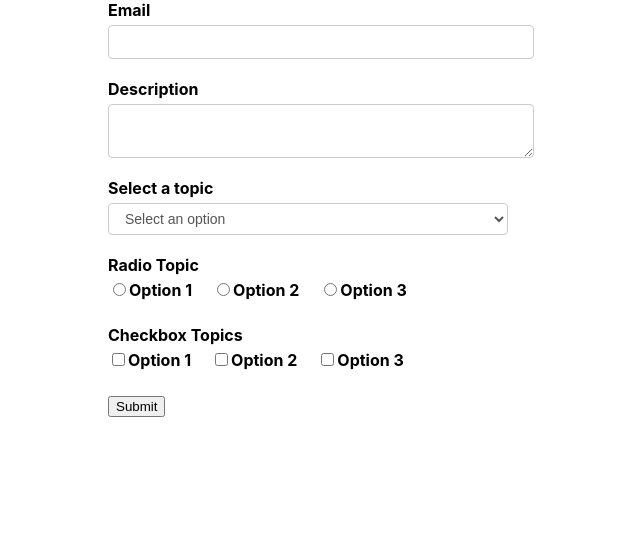
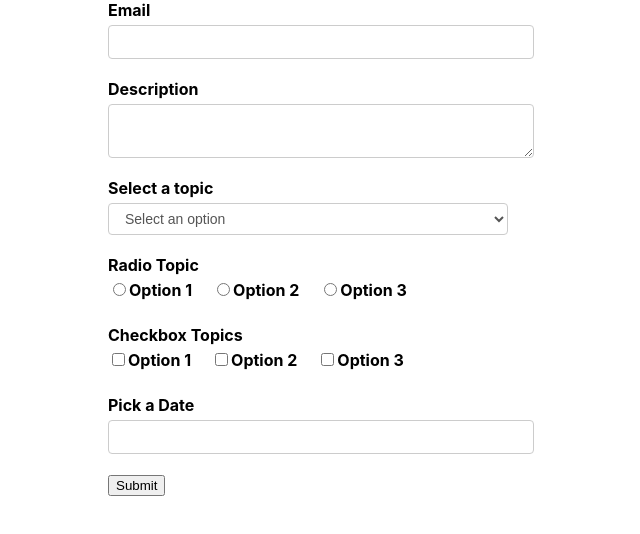
Before and after one commit to spawn57/learning-formik, a React (Create React App) app: page / in a window 1280 px wide. Shown: the top 534 px of the page, without its empty margins (319-959 px from the left). Built offline with nearby package versions, Linux system fonts and the light colour scheme.

Commit message:
added date picker

```diff
--- a/package.json
+++ b/package.json
@@ -8,6 +8,7 @@
     "@testing-library/user-event": "^13.5.0",
     "formik": "^2.2.9",
     "react": "^18.2.0",
+    "react-datepicker": "^4.11.0",
     "react-dom": "^18.2.0",
     "react-scripts": "5.0.1",
     "web-vitals": "^2.1.4",
--- /dev/null
+++ b/src/components/DatePicker.js
@@ -0,0 +1,32 @@
+import React from "react";
+import DateView from "react-datepicker";
+import "react-datepicker/dist/react-datepicker.css";
+import { Field, ErrorMessage } from "formik";
+import TextError from "./TextError";
+
+function DatePicker(props) {
+  const { label, name, ...rest } = props;
+  return (
+    <div className="form-control">
+      <label htmlFor={name}>{label}</label>
+      <Field name={name}>
+        {({ form, field }) => {
+          const { setFieldValue } = form;
+          const { value } = field;
+          return (
+            <DateView
+              id={name}
+              {...field}
+              {...rest}
+              selected={value}
+              onChange={(val) => setFieldValue(name, val)}
+            />
+          );
+        }}
+      </Field>
+      <ErrorMessage name={name} component={TextError} />
+    </div>
+  );
+}
+
+export default DatePicker;
--- a/src/components/FormikContainer.js
+++ b/src/components/FormikContainer.js
@@ -26,6 +26,7 @@
     selectOption: "",
     radioOption: "",
     checkboxOption: [],
+    birthDate: null,
   };
   const validationSchema = Yup.object({
     email: Yup.string().required("Required"),
@@ -33,6 +34,7 @@
     selectOption: Yup.string().required("Required"),
     radioOption: Yup.string().required("Required"),
     checkboxOption: Yup.array().min(1, "Required"),
+    birthDate: Yup.date().required('Required').nullable(),
   });
   const onSubmit = (values) => console.log("Form data", values);
 
@@ -73,6 +75,11 @@
             name="checkboxOption"
             options={checkboxOptions}
           />
+          <FormikControl
+            control="date"
+            label="Pick a Date"
+            name="birthDate"
+          />
           <button type="submit">Submit</button>
         </Form>
       )}
--- a/src/components/FormikControl.js
+++ b/src/components/FormikControl.js
@@ -3,6 +3,7 @@
 import RadioButton from './RadioButton';
 import Select from './Select';
 import CheckBoxGroup from './CheckBoxGroup';
+import DatePicker from './DatePicker';
 
 function FormikControl(props) {
   const { control, ...rest } = props;
@@ -18,6 +19,7 @@
     case "checkbox":
       return <CheckBoxGroup {...rest} />;
     case "date":
+      return <DatePicker {...rest} />
     default:
       return null;
   }
```
Also changed, not shown: 1 other file (tests, documents, lock files or other folders).
